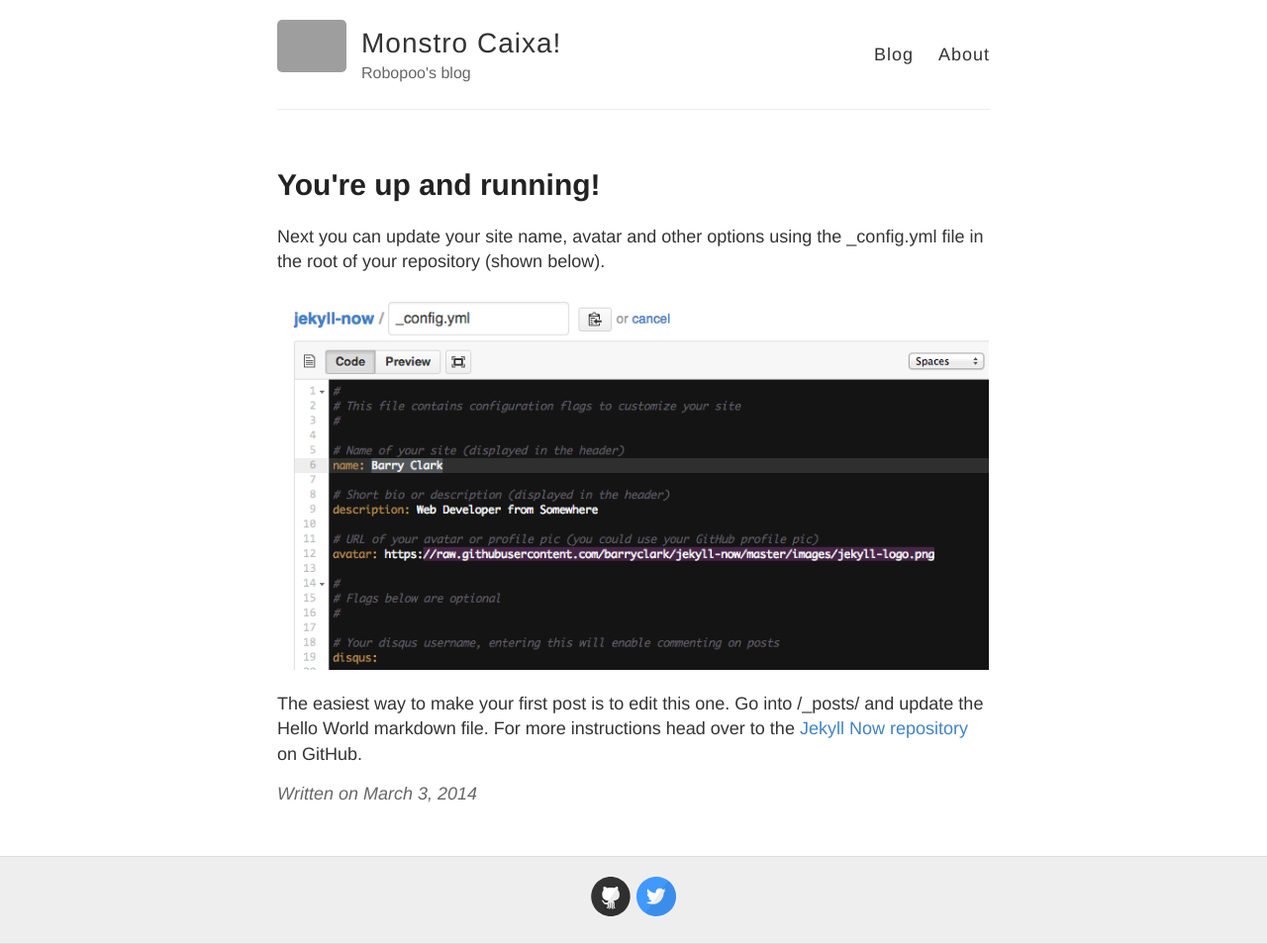
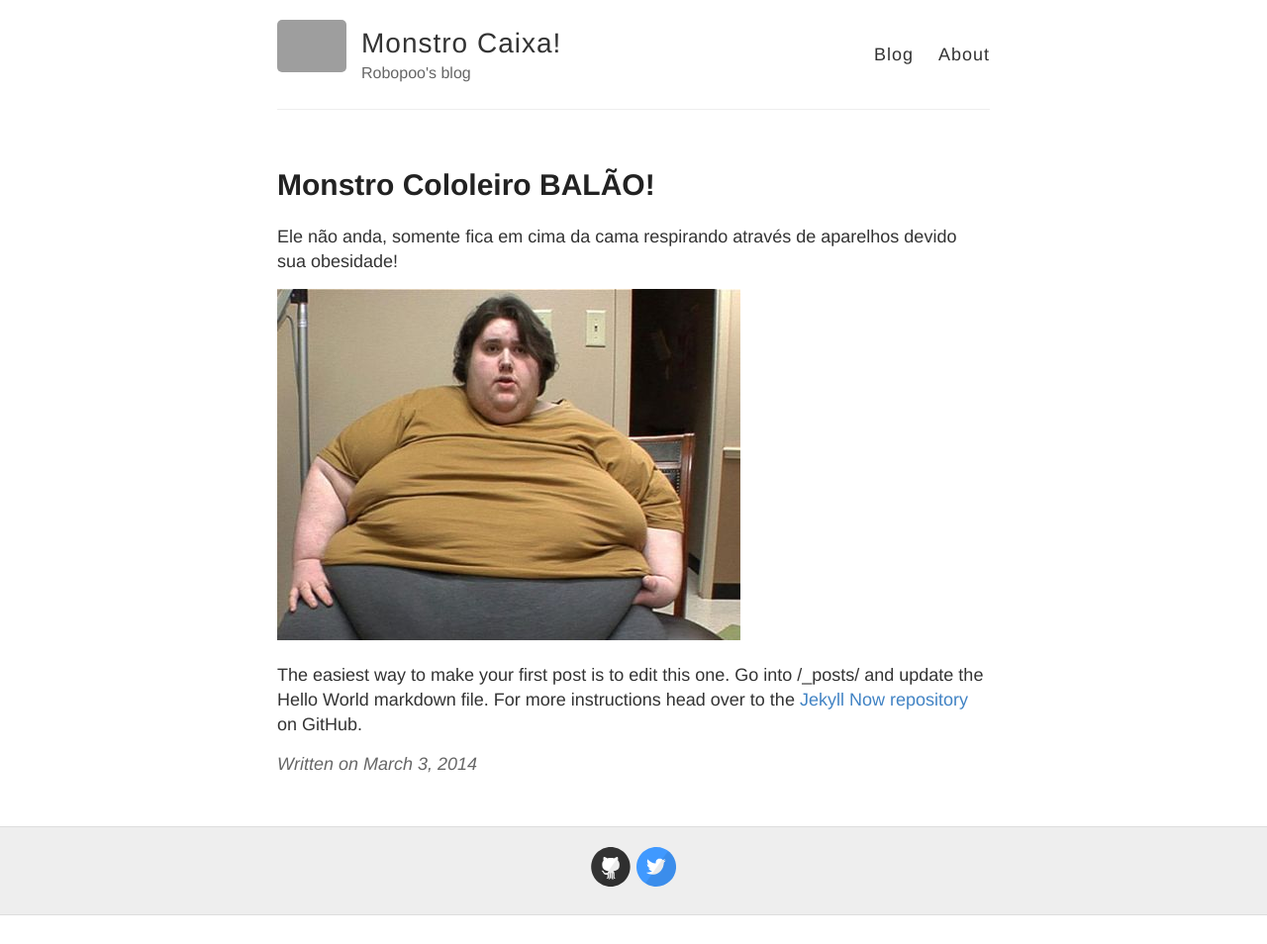
Before and after one commit to robopoo/robopoo.github.io, a Jekyll site: the page built from _posts/2014-3-3-Hello-World.md, in a window 1280 px wide. Shown: the whole page at 99% size. Built offline with Jekyll 4.4.1, drawn with Linux system fonts in a browser that asks for light colours; after the commit the page ends 925 px from its top, so only the background shows below that; grey boxes are pictures that could not be loaded.

Commit message:
First commit, again again

```diff
--- a/_posts/2014-3-3-Hello-World.md
+++ b/_posts/2014-3-3-Hello-World.md
@@ -1,9 +1,9 @@
 ---
 layout: post
-title: You're up and running!
+title: Monstro Cololeiro BALÃO!
 ---
 
-Next you can update your site name, avatar and other options using the _config.yml file in the root of your repository (shown below).
+Ele não anda, somente fica em cima da cama respirando através de aparelhos devido sua obesidade!
 
 ![_config.yml]({{ site.baseurl }}/images/config.png)
 
```
Also changed, not shown: images/config.png.
